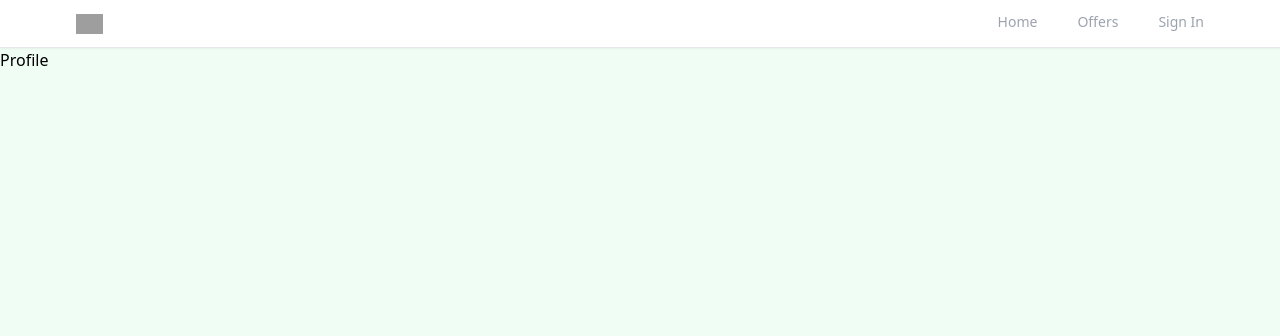
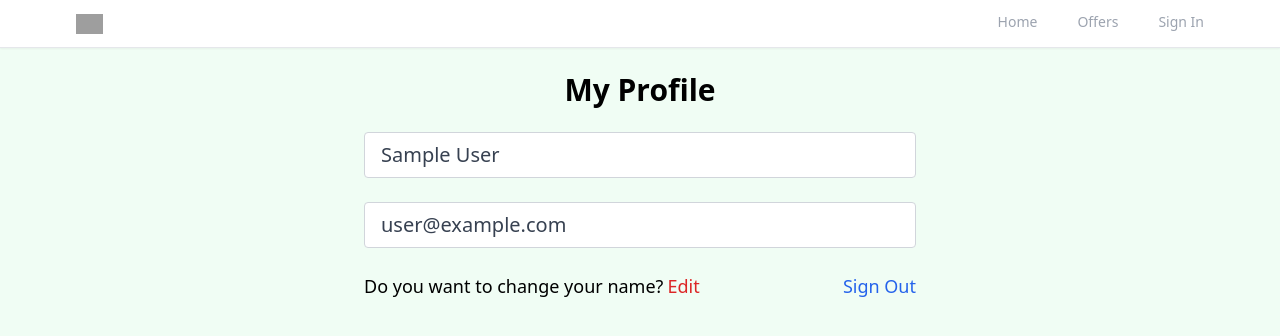
Before and after one commit to Sfiso-Divz/realtor-clone, a React (Create React App) app: page /profile in a window 1280 px wide. Shown: the top 336 px of the page. Built offline with nearby package versions, Linux system fonts and the light colour scheme; no server answers; sample sign-in values are in the browser's storage; grey boxes are pictures that could not be loaded.

Commit message:
Creating a private route and custom hook for protecting profile page and add the log out functionality

```diff
--- a/src/App.js
+++ b/src/App.js
@@ -13,6 +13,8 @@
 
 // components
 
+import PrivateRoute from './components/PrivateRoute';
+
 import Navbar from './components/Navbar';
 
 function App() {
@@ -22,7 +24,9 @@
         <Navbar />
         <Routes>
           <Route path='/' element={<Home />} />
-          <Route path='/profile' element={<Profile />} />
+          <Route path='/profile' element={<PrivateRoute />}>
+            <Route path='/profile' element={<Profile />} />
+          </Route>
           <Route path='/sign-in' element={<SignIn />} />
           <Route path='/sign-up' element={<SignUp />} />
           <Route path='/forgot-password' element={<ForgotPassword />} />
--- /dev/null
+++ b/src/components/PrivateRoute.jsx
@@ -0,0 +1,13 @@
+import { Navigate, Outlet } from 'react-router'
+import { useAuthStatus } from '../hooks/useAuthStatus'
+
+export default function PrivateRoute() {
+
+    const {loggedIn, checkingStatus} = useAuthStatus()
+
+    if(checkingStatus){
+        return <h3>Loading...</h3>
+    }
+
+  return loggedIn ? <Outlet /> : <Navigate to={"/sign-in"} />
+}
--- /dev/null
+++ b/src/hooks/useAuthStatus.jsx
@@ -0,0 +1,21 @@
+import { getAuth, onAuthStateChanged } from 'firebase/auth'
+import React, { useEffect, useState } from 'react'
+
+export function useAuthStatus() {
+
+    const [loggedIn, setLoggedIn] = useState(false)
+    const [checkingStatus, setCheckingStatus] = useState(true)
+
+    useEffect(() => {
+
+        const auth = getAuth()
+        onAuthStateChanged(auth, (user) => {
+
+            if(user){
+                setLoggedIn(true)
+            }
+            setCheckingStatus(false)
+        })
+    }, [])
+  return {loggedIn, checkingStatus}
+}
--- a/src/pages/Profile.jsx
+++ b/src/pages/Profile.jsx
@@ -1,7 +1,43 @@
-import React from 'react'
+import { getAuth } from 'firebase/auth'
+import React, { useState } from 'react'
+import { useNavigate } from 'react-router'
 
 export default function Profile() {
+
+  const auth = getAuth()
+  const navigate = useNavigate()
+
+  const [formData, setFormData] = useState({
+    name: auth.currentUser.displayName,
+    email: auth.currentUser.email
+  })
+
+  const { name, email} = formData
+
+
+  function onLogout(){
+    auth.signOut()
+    navigate("/")
+  }
+
   return (
-    <div>Profile</div>
+    <>
+      <section className='max-w-6xl mx-auto flex justify-center items-center flex-col'>
+        <h1 className='text-center text-3xl font-bold mt-6'>My Profile</h1>
+
+        <div className='w-full md:w-[50%] mt-6 px-3'>
+          <form>
+            <input type="text" id='name' value={name} disabled className='w-full px-4 py-2 text-xl text-gray-700 bg-white border border-gray-300 rounded transition ease-in-out mb-6'/>
+
+            <input type="email" id='email' value={email} disabled className='w-full px-4 py-2 text-xl text-gray-700 bg-white border border-gray-300 rounded transition ease-in-out mb-6'/>
+
+            <div className='flex justify-between whitespace-nowrap text-sm lg:text-lg mb-6'>
+              <p className='flex items-center '>Do you want to change your name? <span className='text-red-600 hover:text-red-700 transition ease-in-out duration-200 ml-1 cursor-pointer'>Edit</span></p>
+              <p onClick={onLogout} className='text-blue-600 hover:text-blue-800 transition duration-200 ease-in-out cursor-pointer'>Sign Out</p>
+            </div>
+          </form>
+        </div>
+      </section>
+    </>
   )
 }
```
